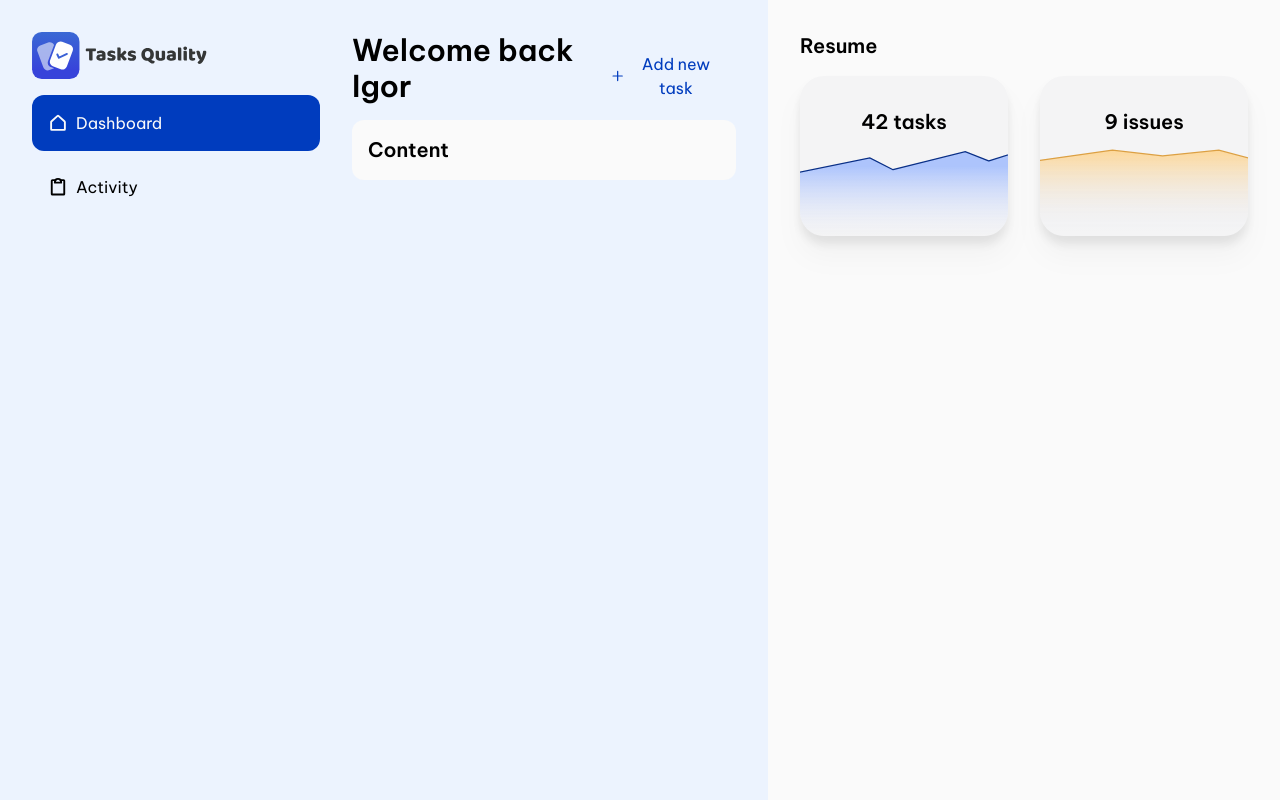
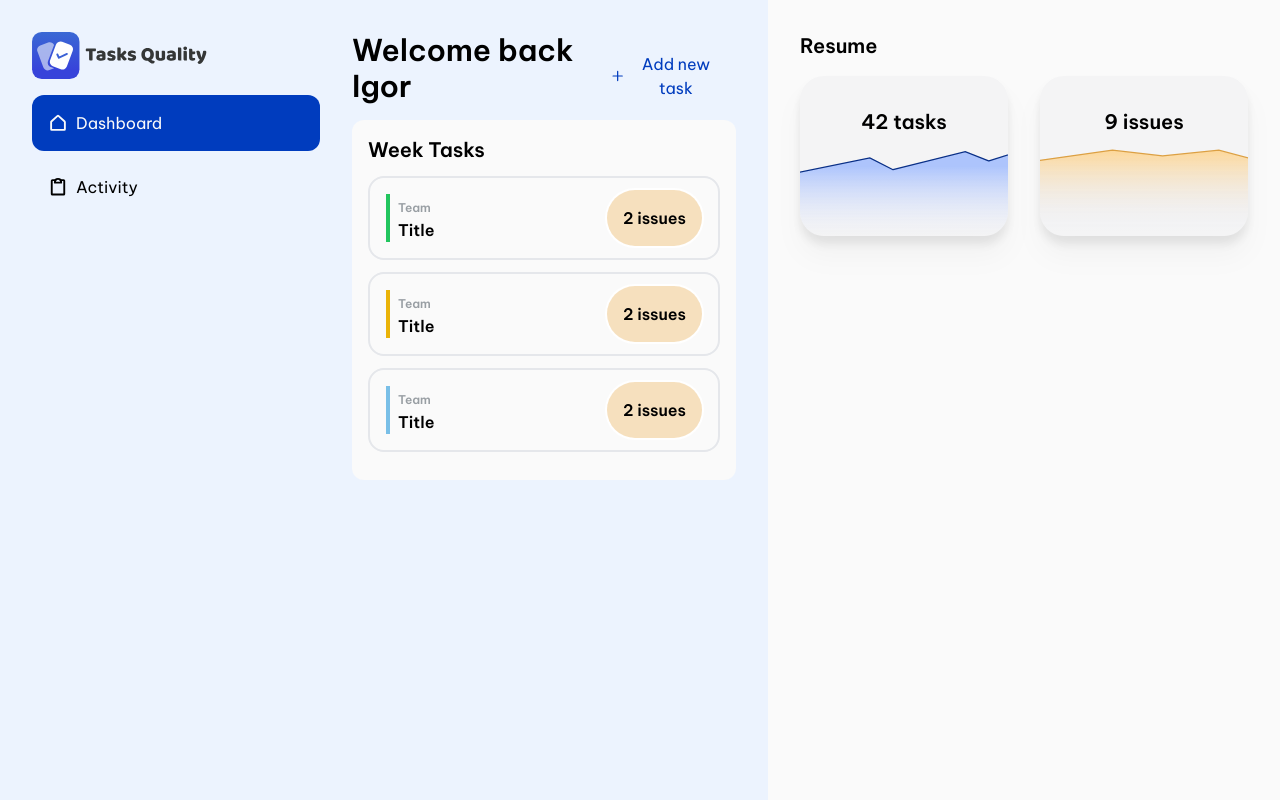
Before and after one commit to falaigor/tasks-quality-web, a React (Vite) app: page / in a window 1280 px wide. Built offline with nearby package versions, Linux system fonts and the light colour scheme.

Commit message:
tasks item

```diff
--- a/src/App.tsx
+++ b/src/App.tsx
@@ -16,7 +16,37 @@ export function App() {
         </div>
 
         <div className="bg-zinc-50 rounded-xl p-4">
-          <span className="text-xl font-bold">Content</span>
+          <span className="text-xl font-bold">Week Tasks</span>
+
+          <div className="flex rounded-2xl my-3 border-2 border-gray-200 justify-between items-center hover:bg-gray-100">
+            <div className="ml-4 m-4 px-2 border-l-4 border-green-500">
+              <span className="text-gray-300 text-xs font-bold">Team</span>
+              <p className="font-bold">Title</p>
+            </div>
+            <div className="p-4 mr-4 rounded-full bg-yellow-300 bg-opacity-40 ring-2 ring-white flex items-center justify-center font-extrabold">
+              2 issues
+            </div>
+          </div>
+
+          <div className="flex rounded-2xl my-3 border-2 border-gray-200 justify-between items-center hover:bg-gray-100">
+            <div className="ml-4 m-4 px-2 border-l-4 border-yellow-500">
+              <span className="text-gray-300 text-xs font-bold">Team</span>
+              <p className="font-bold">Title</p>
+            </div>
+            <div className="p-4 mr-4 rounded-full bg-yellow-300 bg-opacity-40 ring-2 ring-white flex items-center justify-center font-extrabold">
+              2 issues
+            </div>
+          </div>
+
+          <div className="flex rounded-2xl my-3 border-2 border-gray-200 justify-between items-center hover:bg-gray-100">
+            <div className="ml-4 m-4 px-2 border-l-4 border-blue-300">
+              <span className="text-gray-300 text-xs font-bold">Team</span>
+              <p className="font-bold">Title</p>
+            </div>
+            <div className="p-4 mr-4 rounded-full bg-yellow-300 bg-opacity-40 ring-2 ring-white flex items-center justify-center font-extrabold">
+              2 issues
+            </div>
+          </div>
         </div>
       </div>
     </DefaultLayout>
--- a/tailwind.config.cjs
+++ b/tailwind.config.cjs
@@ -9,6 +9,7 @@ module.exports = {
       colors: {
         primary: "#ECF3FE",
         gray: {
+          100: "#F5F7FB",
           300: "#989EA3",
           500: "#353737",
         },
```
